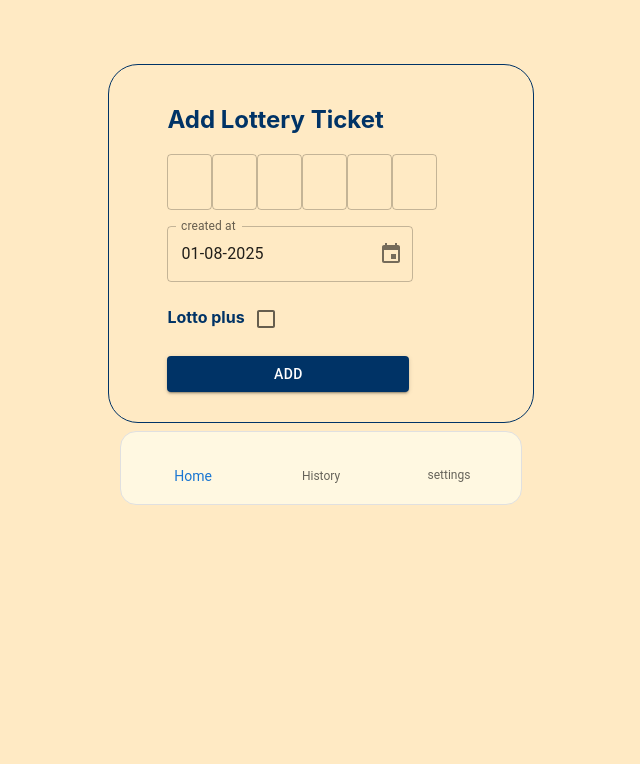
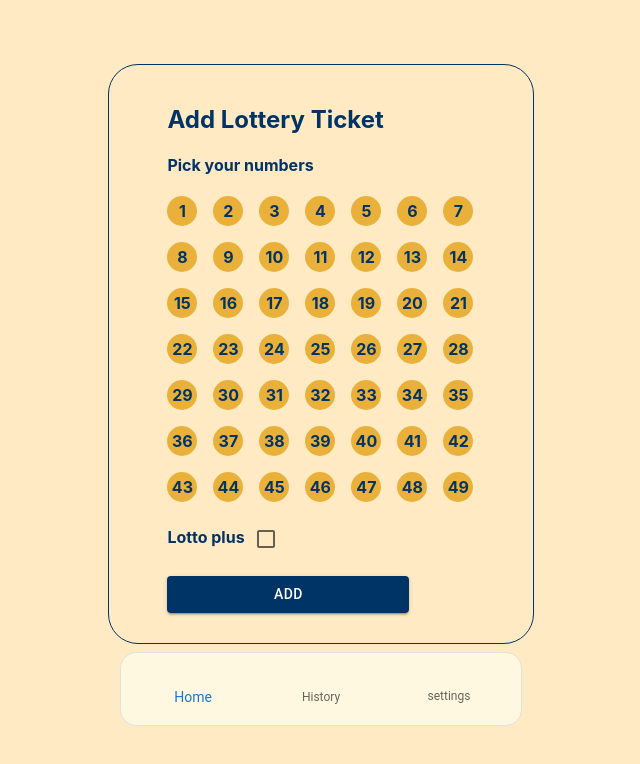
Before and after one commit to Rydzu704/lotto-notifier, a React (Create React App) app in the folder frontend-web/: page / in a window 1280 px wide. Shown: the top 764 px of the page, without its empty margins (319-959 px from the left). Built offline with nearby package versions, Linux system fonts and the light colour scheme; some icons are missing.

Commit message:
Refactor lottery ticket form: clickable number selection and updated submit logic

```diff
--- a/frontend-web/src/App.js
+++ b/frontend-web/src/App.js
@@ -2,6 +2,7 @@ import { BrowserRouter as Router, Routes, Route, BrowserRouter } from 'react-rou
 //import {BottomNav} from "./components/navbar/BottomNav";
 import { Layout } from './components/layout/layout';
 import { CreateLotteryTicketPage } from './pages/CreateLotteryTicketPage';
+import { ticketCardPage} from './pages/ticketCardPage';
 
 const App = () =>{
   return (
@@ -9,6 +10,7 @@ const App = () =>{
       <Routes>
         <Route path="/" element={<Layout />}>
           <Route path="/" element={<CreateLotteryTicketPage />}/>
+          <Route path="/" element={<ticketCardPage/>}/>
         </Route>
       </Routes>
     </BrowserRouter>
--- a/frontend-web/src/components/forms/CreateLotteryTicketForm.jsx
+++ b/frontend-web/src/components/forms/CreateLotteryTicketForm.jsx
@@ -1,10 +1,5 @@
 import * as React from 'react';
-import {Box,Button, Grid,Paper,TextField} from '@mui/material';
-import dayjs from 'dayjs';
-import { DemoContainer } from '@mui/x-date-pickers/internals/demo';
-import { LocalizationProvider } from '@mui/x-date-pickers/LocalizationProvider';
-import { AdapterDayjs } from '@mui/x-date-pickers/AdapterDayjs';
-import { DatePicker } from '@mui/x-date-pickers/DatePicker';
+import {Box,Button, Grid,TextField} from '@mui/material';
 import Checkbox from '@mui/material/Checkbox';
 
 
@@ -22,12 +17,29 @@ const boxStyle = {
     m: 1,
     borderRadius: 30,
 };
+const divStyle = {
+    width:'30px',
+    height:'30px',
+    backgroundColor:'rgb(255, 234, 196)',
+    flexShrink: 0,
+};
+const circleStyle = {
+    width: '30px',
+    height: '30px',
+    backgroundColor: '#e9b13aff',
+    borderRadius: '50%',
+    display: 'flex',
+    alignItems: 'center',
+    justifyContent: 'center',
+    fontWeight: 'bold',
+    color: '#003366',
+};
 const textfieldStyle = {
     width:'45px',
     flexShrink: 0,
     color:'#003366',
     '& input[type=number]': {
-      MozAppearance: 'textfield',  // Firefox
+      MozAppearance: 'textfield',
       '&::-webkit-outer-spin-button': {
         WebkitAppearance: 'none',
         margin: 0,
@@ -45,35 +57,22 @@ export const CreateLotteryTicketForm = (props) => {
     return (
         <Box style={boxStyle}>
         <h2 style={{textAlign:'left',color:'#003366', marginLeft:'10%'}}>Add Lottery Ticket</h2>
-            <Grid marginLeft={'10%'}>
-                {Array(6).fill().map((_, i) => (
-                    <TextField
-                    key={i} sx={textfieldStyle}
-                    type="number"
-                    name={`number_${i+1}`}
-                    onChange={
-                        (e) => props.setInputData({...props.inputData,[e.target.name]: e.target.value})
-                        //console.log(e.target.value, e.target.value.length,e.target.name)
-                        //if(e.target.name.value.length == )
-                        }
-                    />
+        <h4 style={{textAlign:'left',color:'#003366', marginLeft:'10%'}}>Pick your numbers</h4>
+            <Grid marginLeft={'10%'} marginRight={'10%'} sx={{ display: 'flex', flexWrap: 'wrap', gap: 2}}>
+                {Array(49).fill().map((_, i) => (
+                    <div style={{
+                        ...circleStyle,
+                        backgroundColor: props.selectedNumbers.includes(i + 1) ? '#ff7b00ff' : '#e9b13aff',
+                        color: props.selectedNumbers.includes(i + 1) ? '#1e2086ff' : '#003366'
+                        }}
+                        onClick={() => props.handleClickNumber(i + 1)}>
+                        {i+1}
+                    </div>
                 ))}
-            </Grid>
-            <Grid marginLeft={'10%'} sx={{ mt: 2 }}>
-                <LocalizationProvider  dateAdapter={AdapterDayjs}>
-                        <Box sx={{ width: '100%' }}>
-                        <DatePicker label="created at" defaultValue={dayjs()}  format="DD-MM-YYYY"
-                        onChange={
-                            (e) => props.setInputData({...props.inputData,createdAtDate: e.format('YYYY-MM-DD')})
-                        }
-                        />
-                    </Box>
-                </LocalizationProvider>
             </Grid>
             <Grid marginLeft={'10%'} sx={{mt: 2}}>
                 <label style={{color:'#003366',fontWeight:'bolder'}}>Lotto plus</label>
                     <Checkbox
-                        //checked={checked}
                         onChange={
                             (e)=> props.setInputData({...props.inputData,lottoPlusIsTrue:e.target.checked})
                         }
--- a/frontend-web/src/pages/CreateLotteryTicketPage.jsx
+++ b/frontend-web/src/pages/CreateLotteryTicketPage.jsx
@@ -1,48 +1,45 @@
-import { useState, useEffect } from "react";
+import { useState } from "react";
 import { CreateLotteryTicketForm } from "../components/forms/CreateLotteryTicketForm";
 import { TicketService } from "../services/TicketService";
+
 export const CreateLotteryTicketPage = () => {
+    const [selectedNumbers, setSelectedNumbers] = useState([]);
+    const [inputData, setInputData] = useState({
+        lottoPlusIsTrue: false,
+    });
 
-        const [inputData, setInputData] = useState({
-            number_1: null,
-            number_2: null,
-            number_3: null,
-            number_4: null,
-            number_5: null,
-            number_6: null,
-            lottoPlusIsTrue: false,
+    const handleClickNumber = (number) => {
+    let newArray = [...selectedNumbers];
+        if(newArray.includes(number)) {
+            const index = newArray.indexOf(number);
+            newArray.splice(index, 1);
+        }else if(newArray.length < 6) {
+            newArray.push(number);
+    }
+    setSelectedNumbers(newArray);
+    };
 
-        });
     const handleSubmit = (event) => {
-            const numbers = [];
         event.preventDefault();
-            let ifNumbersExist = false;
-            for(let i = 1;i<=6;i++){
-                const number = inputData[`number_${i}`]
-                if(number != null){
-                    numbers.push(number);
-                    ifNumbersExist = true;
-                    //console.log(ifNumbersExist)
-                }else{
-                    console.log(`Number ${i} is missing`);
-                    ifNumbersExist = false;
-                    //console.log(ifNumbersExist)
-                    document.getElementById("error").innerHTML = "please fill in the remaining numbers "
-                    document.getElementsByName("number_" + i)[0].style.borderRadius = "1";
-                    document.getElementsByName("number_" + i)[0].style.backgroundColor = "#f75050ff";
+        if (selectedNumbers.length < 6) {
+            document.getElementById("error").innerHTML = "Please pick all 6 numbers";
+            return;
         }
-            }
-                const dataToSend = [numbers, inputData[`lottoPlusIsTrue`]]
-             if(ifNumbersExist){
+        const dataToSend = {
+            numbers: selectedNumbers,
+            lottoPlusIsTrue: inputData.lottoPlusIsTrue
+        };
+        console.log(dataToSend)
         TicketService.addTicket(dataToSend);
-            }
-        }
+    };
 
     return (
         <CreateLotteryTicketForm
             handleSubmit={handleSubmit}
+            handleClickNumber={handleClickNumber}
+            selectedNumbers={selectedNumbers}
             setInputData={setInputData}
             inputData={inputData}
         />
-        )
-    }
+    );
+};
--- a/frontend-web/src/services/api/axiosinstance.jsx
+++ b/frontend-web/src/services/api/axiosinstance.jsx
@@ -1,7 +1,7 @@
 import axios from 'axios'
 
 const instance = axios.create({
-  baseURL: 'https://localhost:3001/api/',
+  baseURL: 'http://localhost:3001/api/',
   headers: {'Content-Type': 'application/json; charset=utf-8'}
 });
 export default instance
```
Also changed, not shown: frontend-web/src/components/card_layout/ticketCard.jsx (added), frontend-web/src/pages/ticketCardPage.jsx (added). Lines whose indentation alone changed are shown as unchanged.
